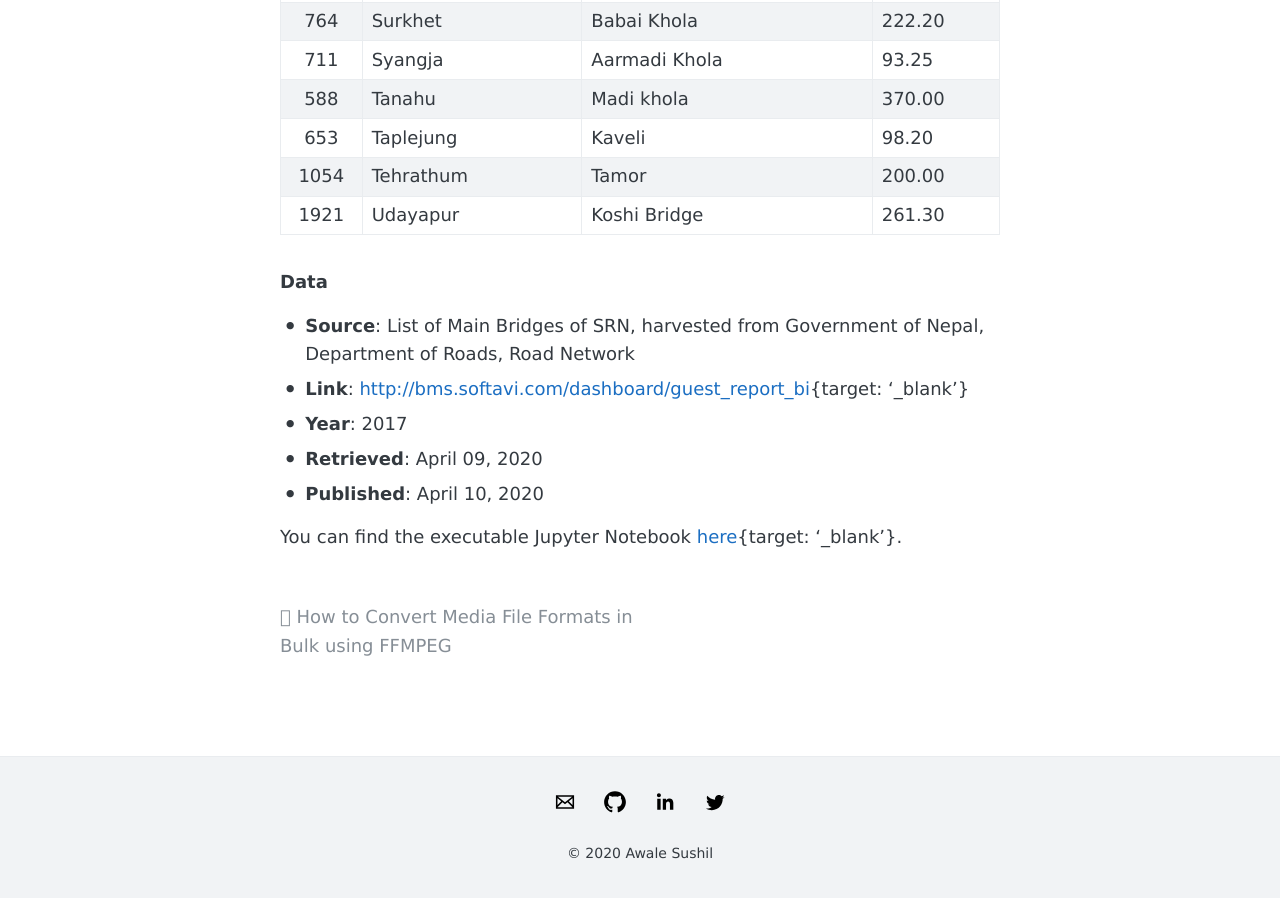
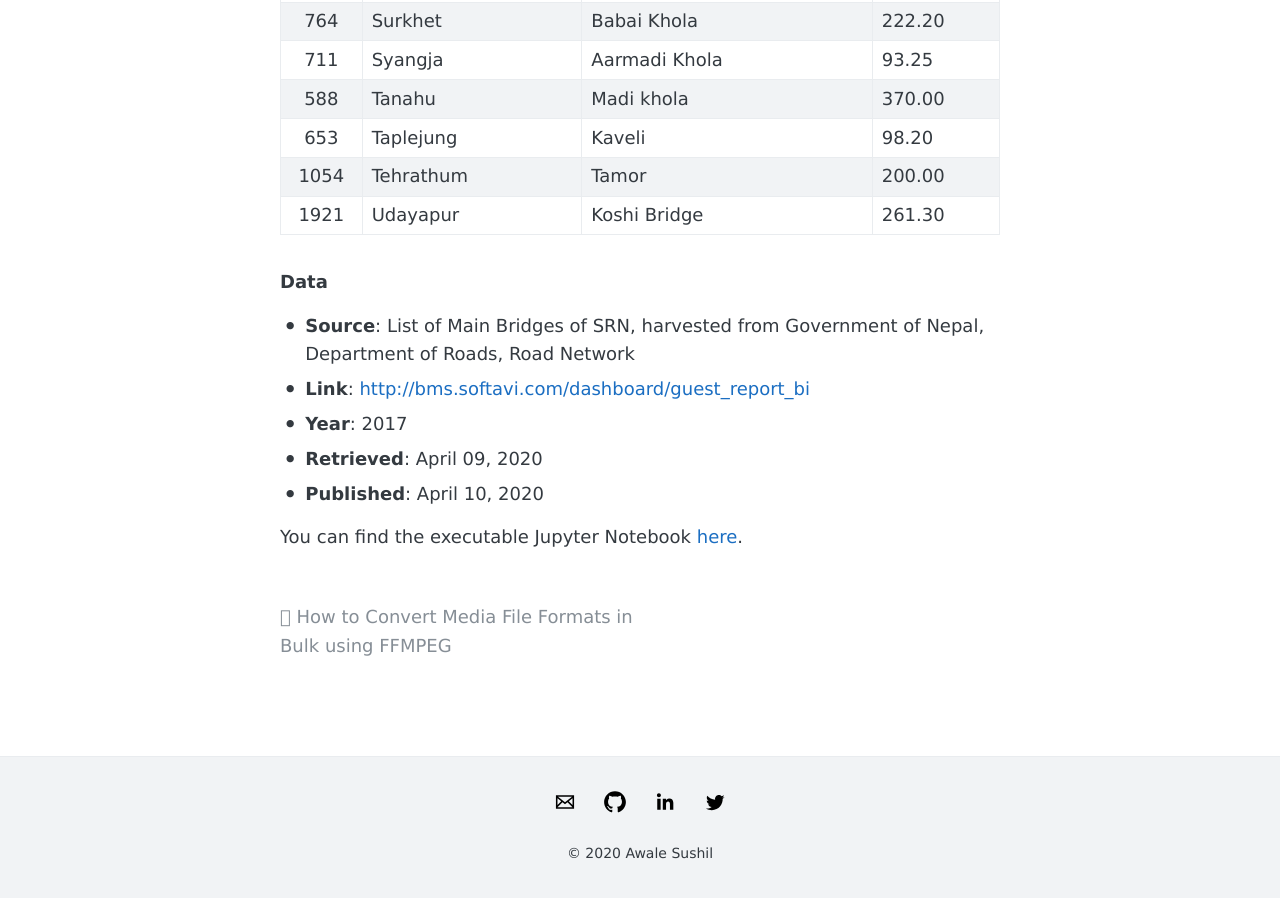
Before and after one commit to awalesushil/blog, a Jekyll site: the page built from _posts/2020-04-10-exploring-bridges-in-nepal.md, in a window 1280 px wide and 900 px high, scrolled down 19895 px. Built offline with Jekyll 4.4.1, drawn with Linux system fonts in a browser that asks for light colours; comment, search, counter and statistics services are not loaded.

Commit message:
Update 2020-04-10-exploring-bridges-in-nepal.md

```diff
--- a/_posts/2020-04-10-exploring-bridges-in-nepal.md
+++ b/_posts/2020-04-10-exploring-bridges-in-nepal.md
@@ -1931,9 +1931,9 @@ df.loc[df.groupby('district')['length_m'].idxmax()].sort_values(by='district')[[
 **Data**
 
 * **Source**: List of Main Bridges of SRN, harvested from Government of Nepal, Department of Roads, Road Network
-* **Link**: [http://bms.softavi.com/dashboard/guest_report_bi](http://bms.softavi.com/dashboard/guest_report_bi){target: '_blank'}
+* **Link**: [http://bms.softavi.com/dashboard/guest_report_bi](http://bms.softavi.com/dashboard/guest_report_bi){:target="_blank"}
 * **Year**: 2017
 * **Retrieved**: April 09, 2020
 * **Published**: April 10, 2020
 
-You can find the executable Jupyter Notebook [here](https://github.com/awalesushil/exploratory-data-analysis/blob/master/bridges/Bridges%20in%20Nepal.ipynb){target: '_blank'}.
+You can find the executable Jupyter Notebook [here](https://github.com/awalesushil/exploratory-data-analysis/blob/master/bridges/Bridges%20in%20Nepal.ipynb){:target="_blank"}.
```
